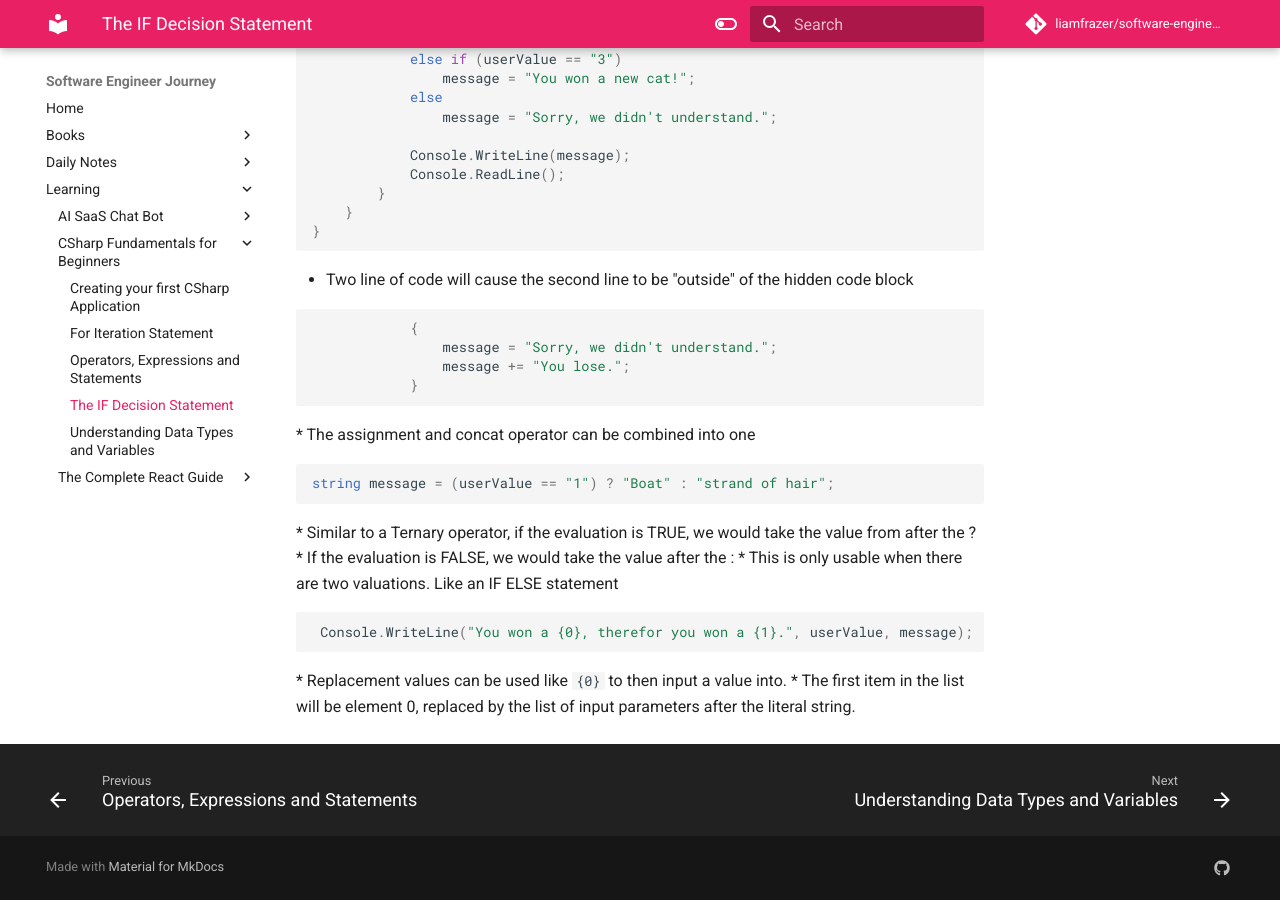
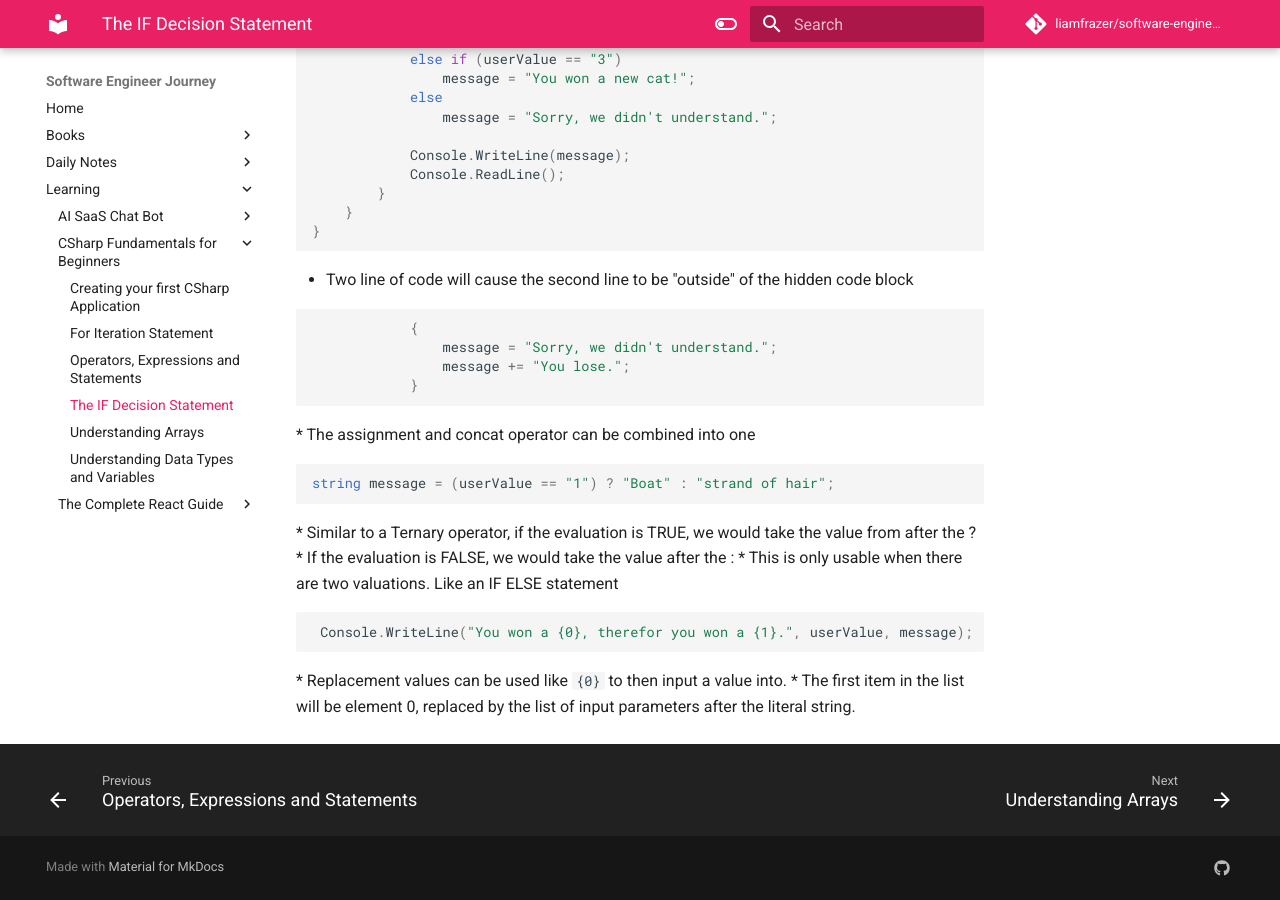
Before and after one commit to liamfrazer/software-engineer-journey, an MkDocs documentation site: the page built from docs/Learning/CSharp Fundamentals for Beginners/The IF Decision Statement.md, in a window 1280 px wide and 900 px high, scrolled down 2189 px. Built offline with MkDocs 1.6.1 and Material for MkDocs 9.7.7, drawn with Linux system fonts in a browser that asks for light colours; comment, search, counter and statistics services are not loaded.

Commit message:
vault backup: 2024-01-06 10:23:36

```diff
--- /dev/null
+++ b/docs/Learning/CSharp Fundamentals for Beginners/Understanding Arrays.md
@@ -0,0 +1,5 @@
+---
+tags:
+  - csharp
+---
+# Understanding Arrays
```
Also changed, not shown: docs/index.md (+1 -0 lines).
